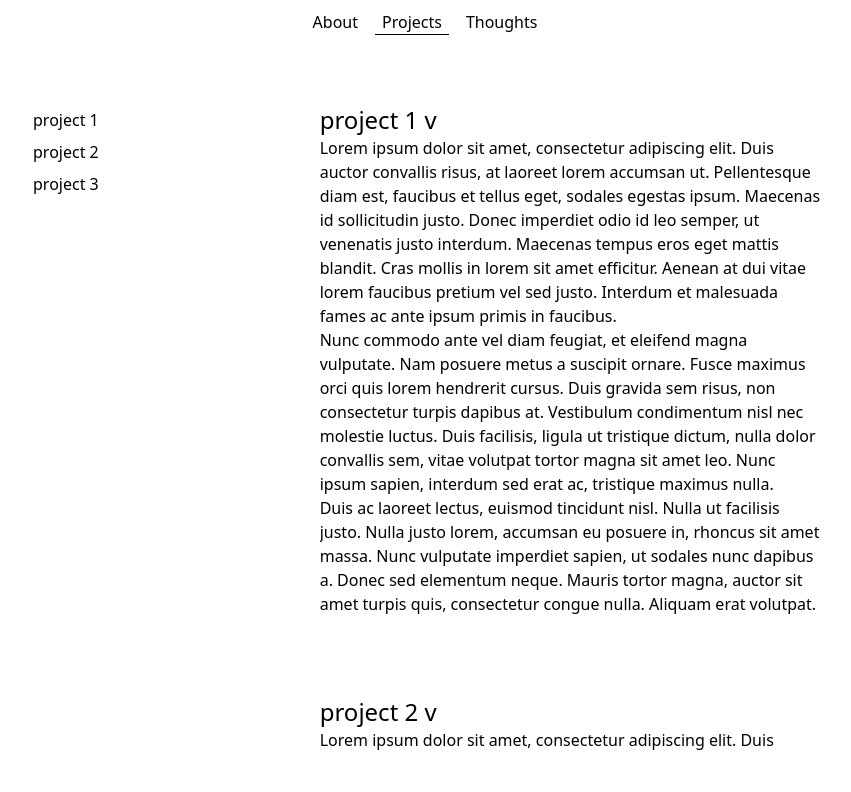
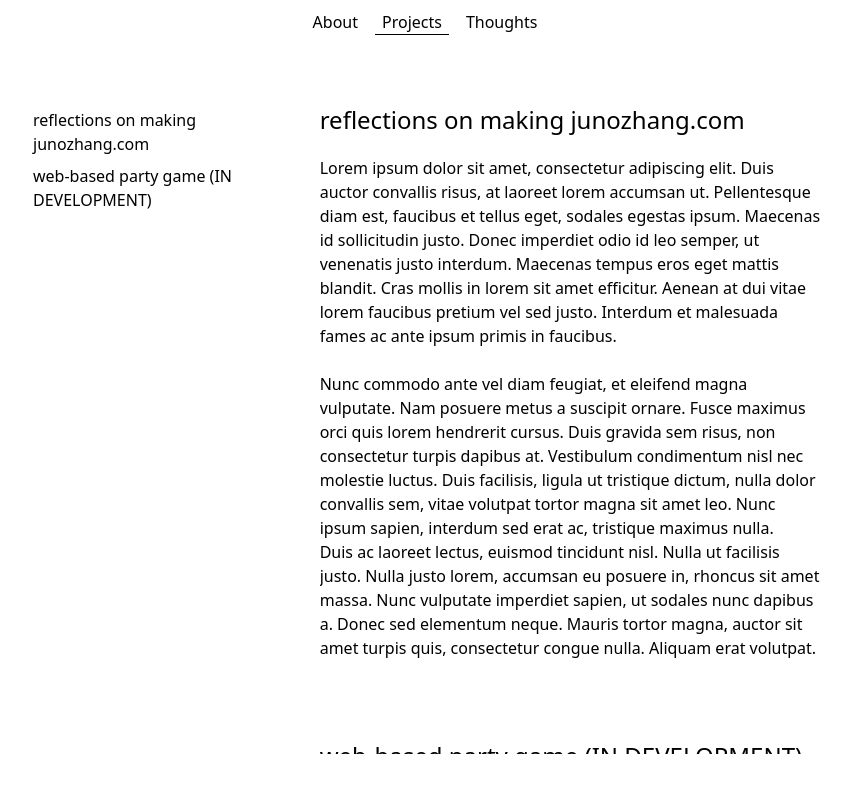
Before and after one commit to juuunoz/juuunoz.github.io, a React (Vite) app in the folder frontend/: page / in a window 1280 px wide. Both pictures are taken after a click on the item "Projects". Shown: the top 792 px of the page, without its empty margins (215-1066 px from the left). Built offline with nearby package versions, Linux system fonts and the light colour scheme.

Commit message:
add scrolling for projects page

```diff
--- a/frontend/src/assets/pages/ProjectsPage.tsx
+++ b/frontend/src/assets/pages/ProjectsPage.tsx
@@ -1,22 +1,30 @@
 import { BodyEntry } from "../BodyEntry"
 import Markdown from "react-markdown"
+import { useRef } from "react"
 
 import project1 from '../../markdown/project1.md?raw'
 
 const ProjectEntry = ({children, title} : {children: React.ReactNode, title: string}) => {
     return (
       <div className="mb-20">
-        <p className="text-2xl">{title}    v</p>
+        <p className="text-2xl mb-5">{title}</p>
         {children}
       </div>
     )
   }
 
 export const ProjectsPage = () => {
-  const ProjectLabel = ({label} : {label: string}) => {
+  const projectRefs = useRef<HTMLDivElement[]>([]);
+  const projectFiles = [project1, project1, project1];
+  const projectTitles: string[] = [
+    'reflections on making junozhang.com ',
+    'web-based party game (IN DEVELOPMENT)'
+    ]
 
+  const ProjectLabel = ({label, index} : {label: string, index: number}) => {
       return (
           <li
+              onClick={() => {projectRefs.current[index].scrollIntoView({behavior: "smooth"})}}
               className="break-words hover:outline outline-1 p-1">
               {label}
           </li>)
@@ -27,27 +35,27 @@
       <div className="w-full md:w-1/3 md:m-5 mt-6 ">
           <BodyEntry>
               <ul>
-                <ProjectLabel label="project 1"/>
-                <ProjectLabel label="project 2"/>
-                <ProjectLabel label="project 3"/>
+                {projectTitles.map((item, index) => (
+                  <ProjectLabel label={item} index={index}/>
+                ))
+                }
               </ul>
           </BodyEntry>
 
       </div>
       <div className="w-full md:w-2/3 md:m-5 max-h-[650px] overflow-scroll">
           <BodyEntry>
+            {projectFiles.map((item, index) => (
+              <div
+                key={item}
+                ref={(node) => { node ? projectRefs.current[index] = node: null; }}
+              >
                 <ProjectEntry
-                title="project 1">
-                  <Markdown>{project1}</Markdown>
+                  title={projectTitles[index]}>
+                  <Markdown>{projectFiles[index]}</Markdown>
                 </ProjectEntry>
-              <ProjectEntry
-                title="project 2">
-                  <Markdown>{project1}</Markdown>
-              </ProjectEntry>
-              <ProjectEntry
-                title="project 3">
-                  <Markdown>{project1}</Markdown>
-              </ProjectEntry>
+              </div>
+            ))}
           </BodyEntry>
       </div>
   </div>
--- a/frontend/src/markdown/project1.md
+++ b/frontend/src/markdown/project1.md
@@ -1,5 +1,5 @@
- Lorem ipsum dolor sit amet, consectetur adipiscing elit. Duis auctor convallis risus, at laoreet lorem accumsan ut. Pellentesque diam est, faucibus et tellus eget, sodales egestas ipsum. Maecenas id sollicitudin justo. Donec imperdiet odio id leo semper, ut venenatis justo interdum. Maecenas tempus eros eget mattis blandit. Cras mollis in lorem sit amet efficitur. Aenean at dui vitae lorem faucibus pretium vel sed justo. Interdum et malesuada fames ac ante ipsum primis in faucibus.
-
+ Lorem ipsum dolor sit amet, consectetur adipiscing elit. Duis auctor convallis risus, at laoreet lorem accumsan ut. Pellentesque diam est, faucibus et tellus eget, sodales egestas ipsum. Maecenas id sollicitudin justo. Donec imperdiet odio id leo semper, ut venenatis justo interdum. Maecenas tempus eros eget mattis blandit. Cras mollis in lorem sit amet efficitur. Aenean at dui vitae lorem faucibus pretium vel sed justo. Interdum et malesuada fames ac ante ipsum primis in faucibus.\
+\
 Nunc commodo ante vel diam feugiat, et eleifend magna vulputate. Nam posuere metus a suscipit ornare. Fusce maximus orci quis lorem hendrerit cursus. Duis gravida sem risus, non consectetur turpis dapibus at. Vestibulum condimentum nisl nec molestie luctus. Duis facilisis, ligula ut tristique dictum, nulla dolor convallis sem, vitae volutpat tortor magna sit amet leo. Nunc ipsum sapien, interdum sed erat ac, tristique maximus nulla.
 
 Duis ac laoreet lectus, euismod tincidunt nisl. Nulla ut facilisis justo. Nulla justo lorem, accumsan eu posuere in, rhoncus sit amet massa. Nunc vulputate imperdiet sapien, ut sodales nunc dapibus a. Donec sed elementum neque. Mauris tortor magna, auctor sit amet turpis quis, consectetur congue nulla. Aliquam erat volutpat.
```
Lines whose indentation alone changed are shown as unchanged.
